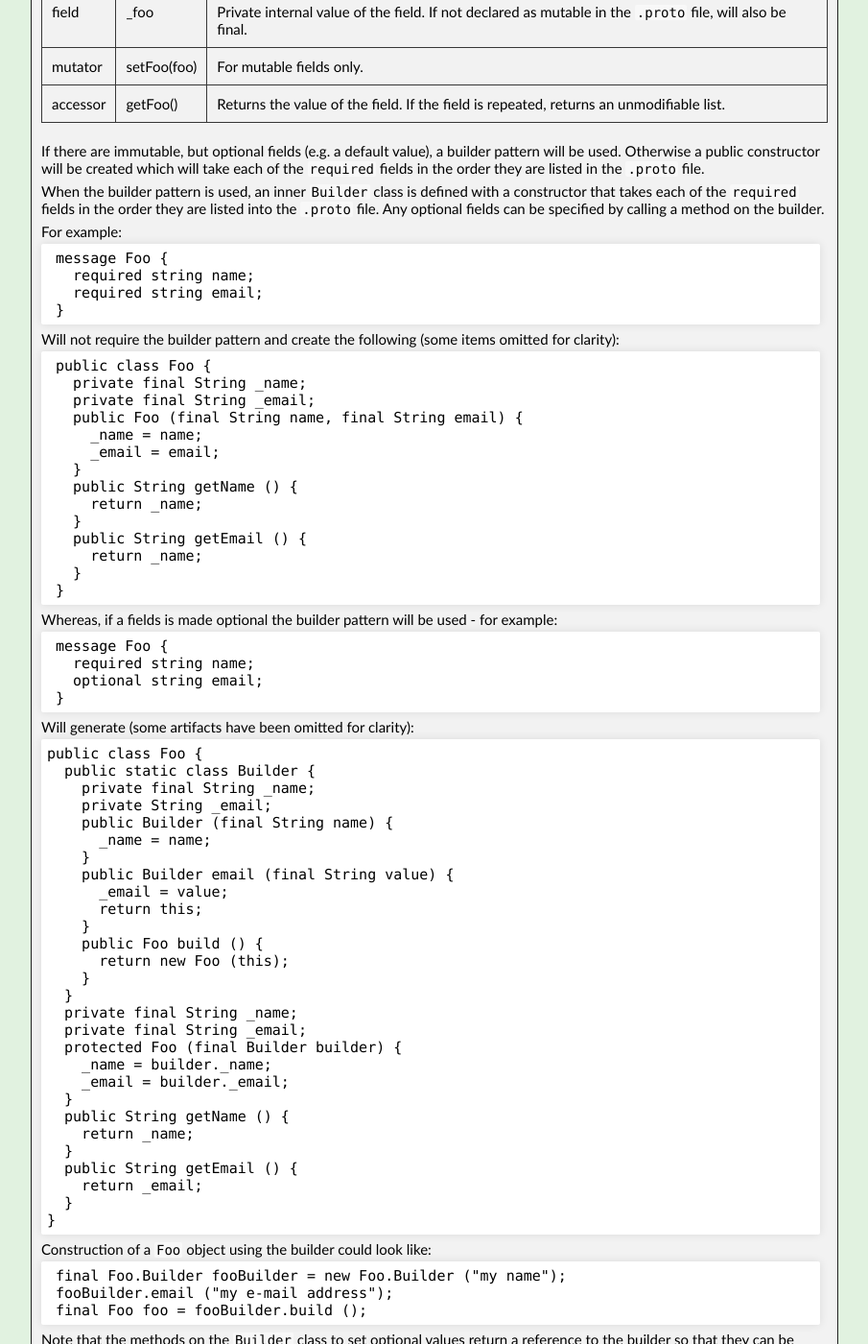
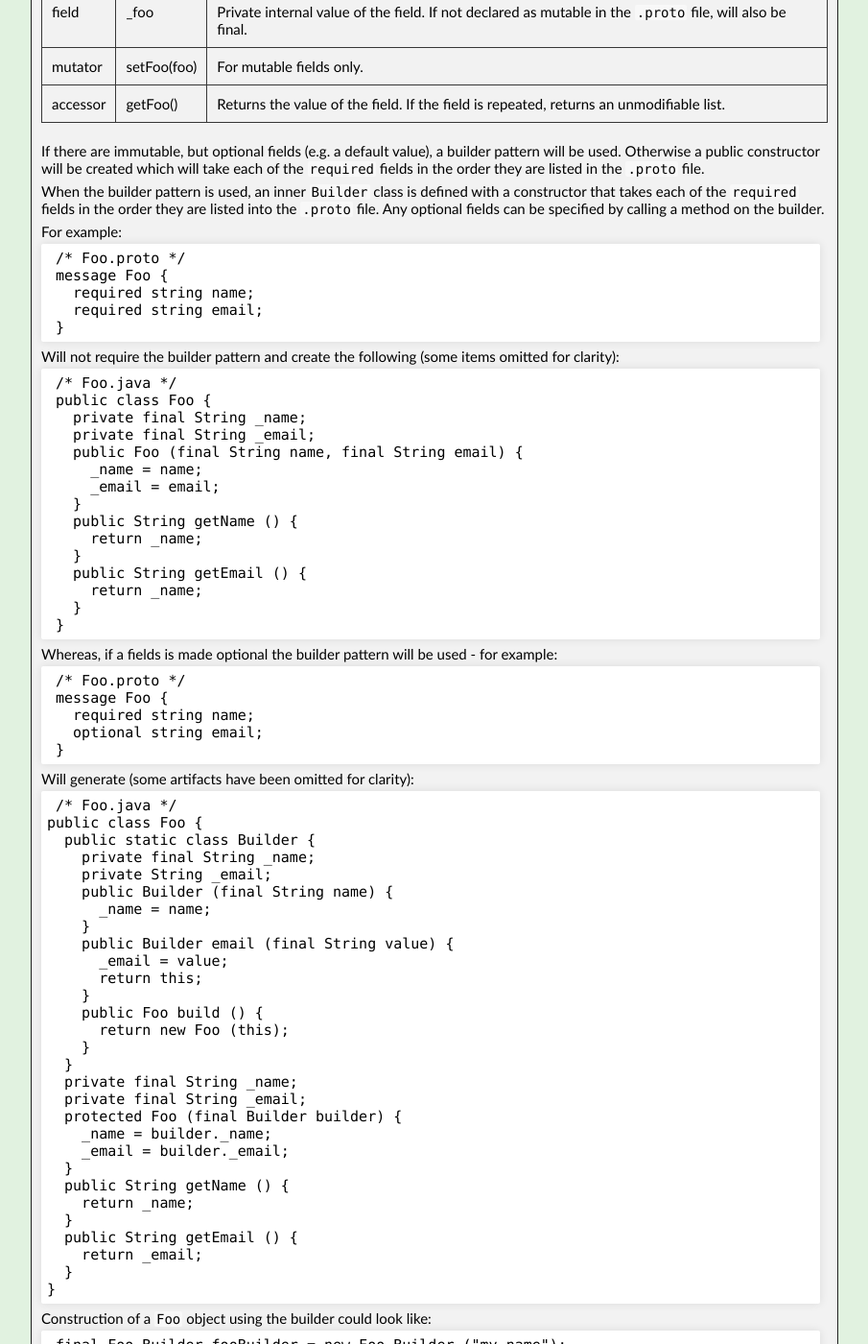
Before and after one commit to FudgeMsg/fudgemsg.github.io, a Jekyll site: the page built from docs/fudge-proto-java.md, in a window 1280 px wide and 1400 px high, scrolled down 3797 px. Shown: the whole window at 96% size, without its empty margins (187-1092 px from the left). Built offline with Jekyll 4.4.1, drawn with Linux system fonts in a browser that asks for light colours; some of the changed text lies outside the part shown.

Commit message:
New version of website

```diff
--- a/docs/fudge-proto-java.md
+++ b/docs/fudge-proto-java.md
@@ -198,7 +198,7 @@ It is a comma separated list of directives, for example:
 
 The directives available are:
 
-|| Directive || Meaning ||
+| Directive | Meaning |
 | equals | Generate equals method for this message |
 | no-equals | Do not generate equals method for this message |
 | hashCode | Generate hashCode method for this message |
@@ -227,6 +227,7 @@ be specified by calling a method on the builder.
 For example:
 
 <pre>
+ /* Foo.proto */
  message Foo {
    required string name;
    required string email;
@@ -236,6 +237,7 @@ For example:
 Will not require the builder pattern and create the following (some items omitted for clarity):
 
 <pre>
+ /* Foo.java */
  public class Foo {
    private final String _name;
    private final String _email;
@@ -255,6 +257,7 @@ Will not require the builder pattern and create the following (some items omitte
 Whereas, if a fields is made optional the builder pattern will be used - for example:
 
 <pre>
+ /* Foo.proto */
  message Foo {
    required string name;
    optional string email;
@@ -264,6 +267,7 @@ Whereas, if a fields is made optional the builder pattern will be used - for exa
 Will generate (some artifacts have been omitted for clarity):
 
 <pre>
+ /* Foo.java */
 public class Foo {
   public static class Builder {
     private final String _name;
@@ -381,6 +385,7 @@ It is likely that base classes will not have these methods if they are salvaged
 part of a supplied package. For example:
 
 <pre>
+ /* OriginalBaseClass.proto */
  class OriginalBaseClass {
    private int _foo;
    public int getFoo () {
@@ -396,6 +401,7 @@ Instead of inheriting directly from the above class, creating an intermediate on
 the required methods and uses the methods and constructor available in the super-class. For example:
 
 <pre>
+ /* IntermediateClass.proto */
  class IntermediateClass extends OriginalBaseClass {
    protected IntermediateClass (IntermediateClass source) {
      super ();
@@ -414,6 +420,7 @@ the required methods and uses the methods and constructor available in the super
 Which then allows:
 
 <pre>
+ /* ExtendsBaseClass.proto */
  message ExtendsBaseClass extends IntermediateClass {
    required int bar;
  }
```
